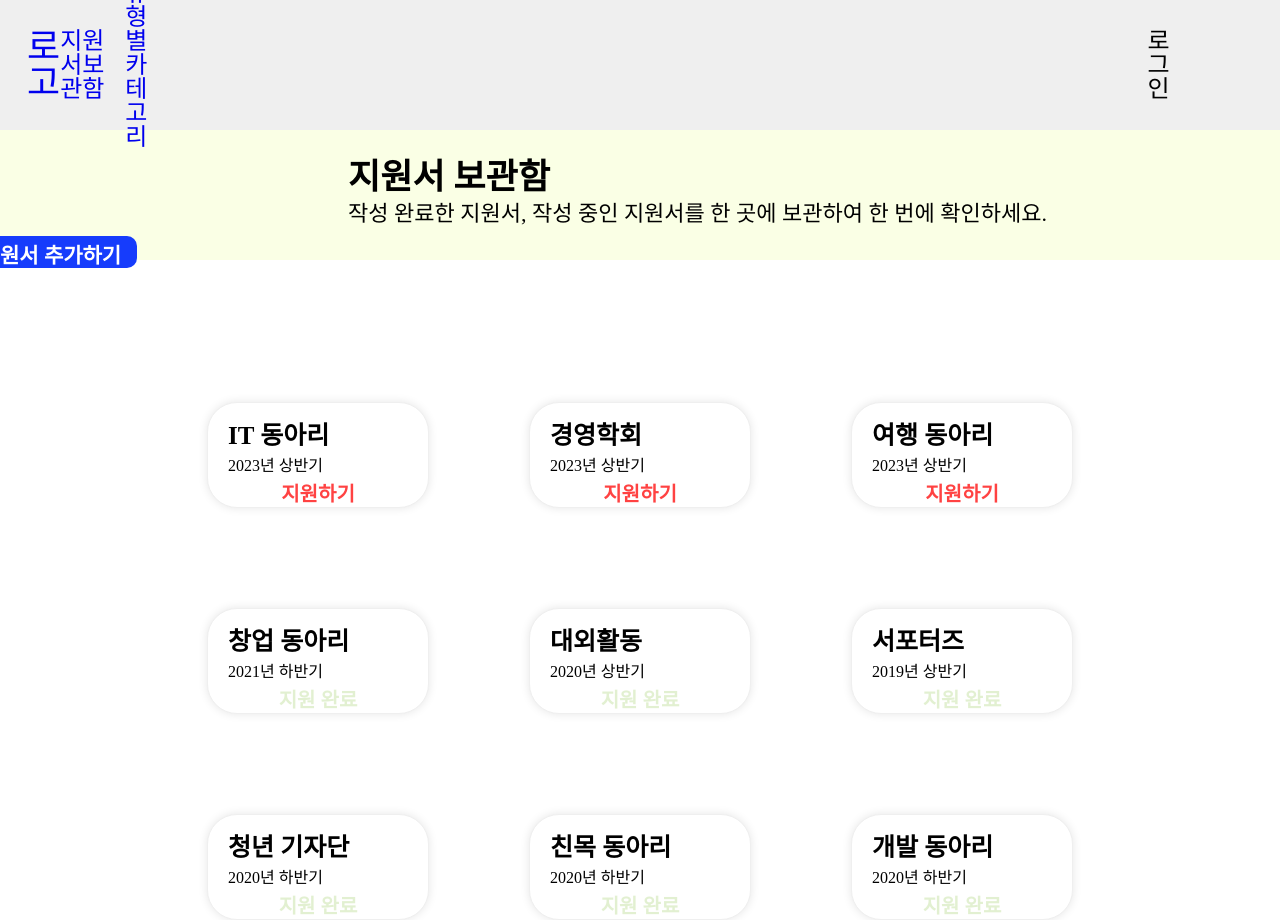
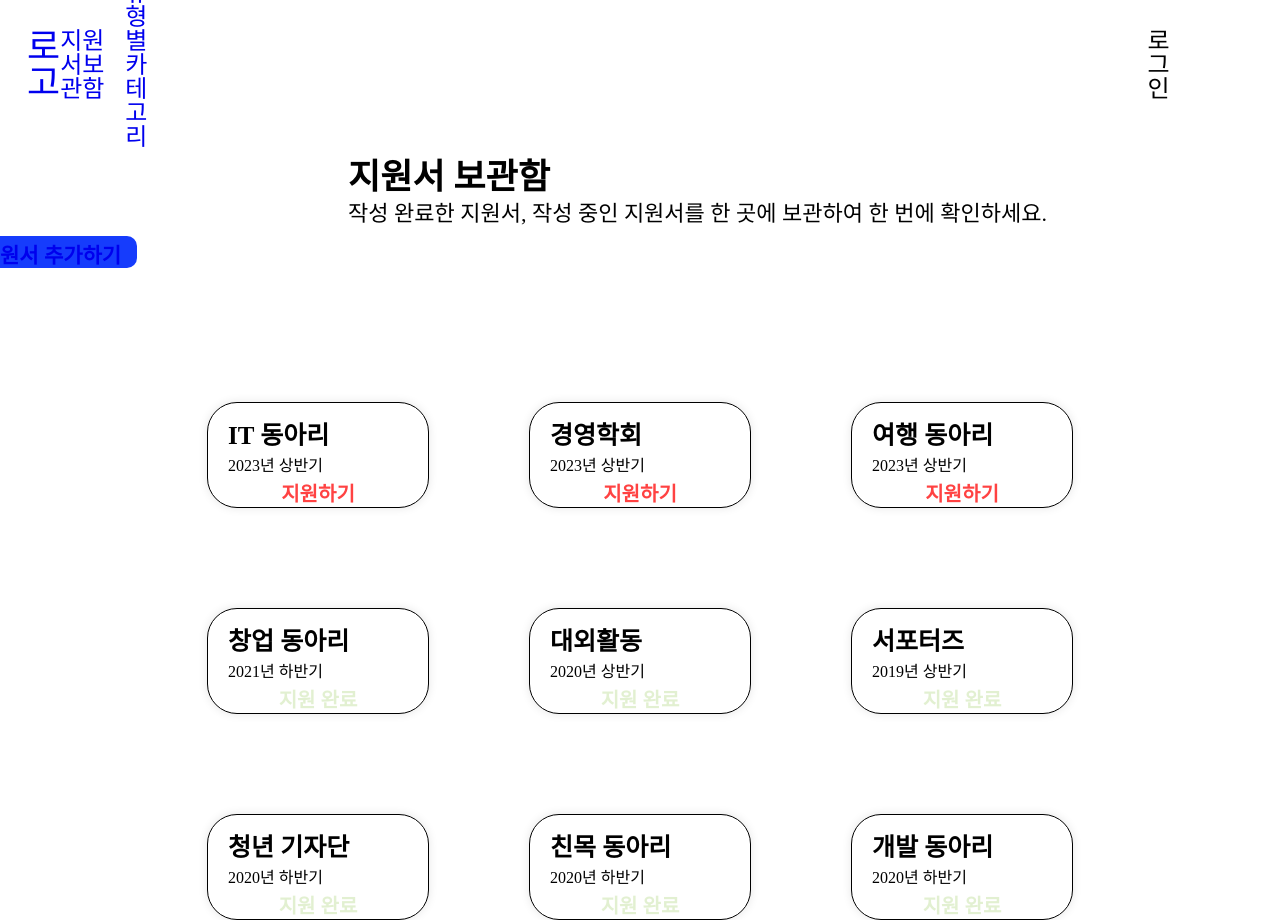
Before and after one commit to kusitms-wannafly/wannafly_fe, a React (Vite) app: page / in a window 1280 px wide. Shown: the top 920 px of the page. Built offline with nearby package versions, Linux system fonts and the light colour scheme.

Commit message:
styles: main color added

```diff
--- a/src/styles/theme.ts
+++ b/src/styles/theme.ts
@@ -1,12 +1,28 @@
 import { DefaultTheme } from 'styled-components';
 
 const colors = {
-  yellow: '#fdc942',
-  grey: '#EFEFEF',
-  lightyellow: '#CCFF001A',
-  white: '#FFFFFF',
+  wht: '#ffffff',
+  blk: '#000000',
+  red_caution: '#F25651',
+  yellow1: '#FFF6D1',
+  yellow2: '#FFE79E',
+  yellow3: '#FDD16A',
+  yellow4: '#CC942D',
+  yellow5: '#9A6A22',
+  navy1: '#D1DDFF',
+  navy2: '#9EB3FF',
+  navy3: '#6A81FC',
+  navy4: '#414FCC',
+  navy5: '#1F2B99',
+  grey1: '#F6F8FB',
+  grey2: '#E8EAEF',
+  grey3: '#D0D4DB',
+  grey4: '#ABAEB4',
+  grey5: '#919499',
+  grey6: '#47494B',
+  grey7: '#353638',
+  grey8: '#1E1F20',
   blue: '#163CFC',
-  black: '#000000',
   red: '#FF4242',
   green: '#A0CD664D',
 };
```
